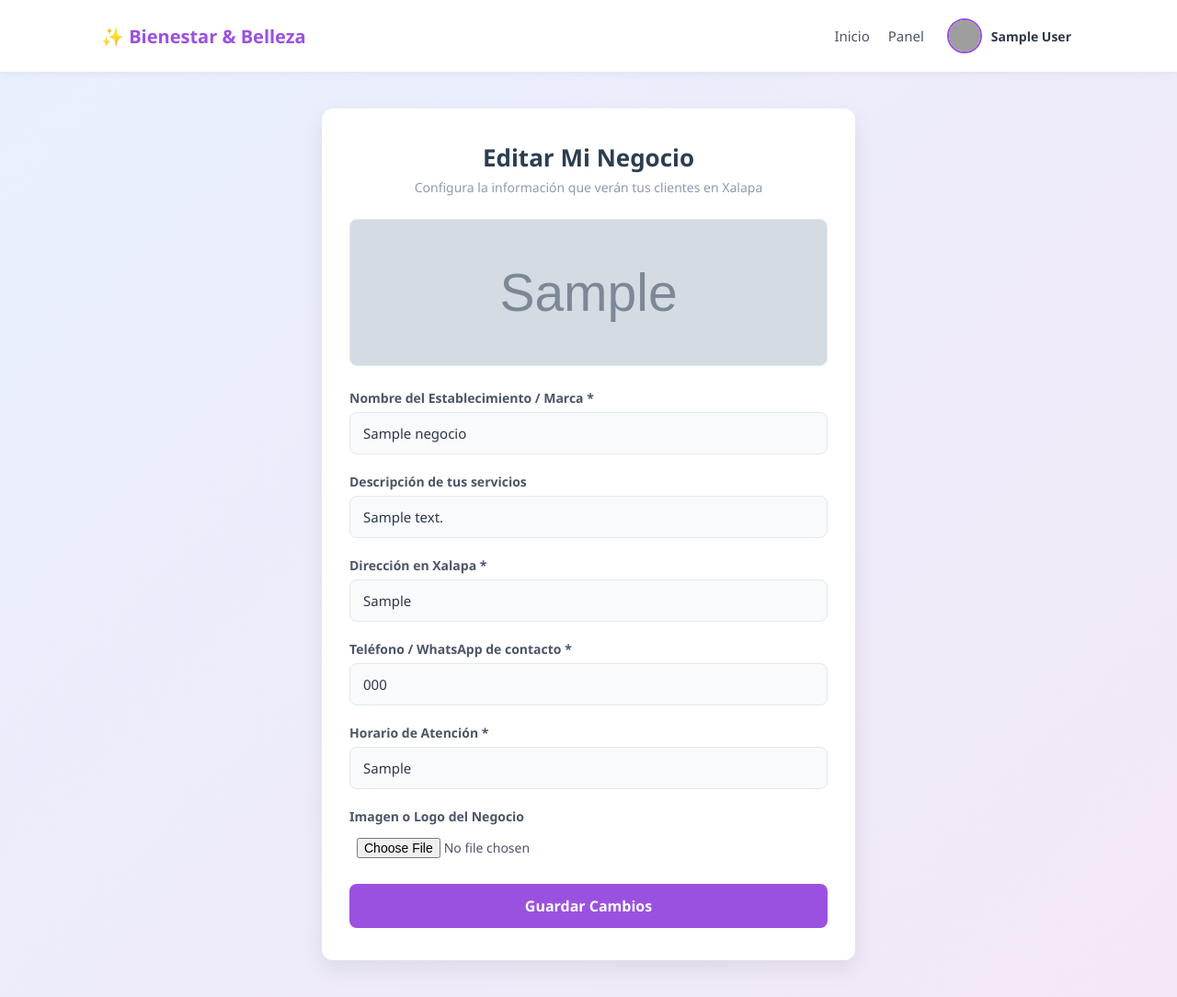
After one commit to flavio117234-cyber/bienestar_belleza, a PHP site: page /profesional/mi_negocio.php in a window 1280 px wide. The commit adds this page. Shown: the whole page at 92% size. Run offline with PHP 8.4, Linux system fonts and the light colour scheme; the visitor is signed in with stand-in values (Sample User, id 1); tables that the repository leaves empty hold one stand-in row (values such as "Sample post"); grey boxes marked "Sample" are stand-in pictures; grey boxes are pictures that could not be loaded.

Commit message:
Implementando modulo de gestion de negocio y panel del profesional

```diff
--- a/database/esquema.sql
+++ b/database/esquema.sql
@@ -15,6 +15,7 @@ CREATE TABLE negocios (
     descripcion TEXT,
     direccion VARCHAR(255) NOT NULL,
     telefono VARCHAR(20),
+    horario VARCHAR(255) DEFAULT 'Lunes a Sábado de 9:00 AM a 7:00 PM',
     foto_portada VARCHAR(255) DEFAULT 'default_negocio.png',
     FOREIGN KEY (usuario_id) REFERENCES usuarios(id) ON DELETE CASCADE
 );
--- a/index.php
+++ b/index.php
@@ -68,7 +68,7 @@ if (!file_exists($ruta_foto) || empty($foto_perfil)) {
             <h1>Encuentra y reserva los mejores servicios de atención personal en Xalapa</h1>
             <p>Barberías, estéticas, spas, manicure y más en un solo lugar.</p>
 
-            <form action="index.php" method="GET" class="search-box">
+            <form action="index.php" method="GET" class="search-box" autocomplete="off">
                 <input type="text" name="q" placeholder="¿Qué servicio buscas? (ej. Corte, Uñas, Masaje)">
                 <button type="submit" class="btn btn-search">Buscar</button>
             </form>
--- /dev/null
+++ b/profesional/mi_negocio.php
@@ -0,0 +1,182 @@
+<?php
+session_start();
+require_once '../conexion/bd.php';
+
+if (!isset($_SESSION['usuario_id']) || $_SESSION['usuario_tipo'] !== 'profesional') {
+    header("Location: ../login.php");
+    exit();
+}
+
+$usuario_id = $_SESSION['usuario_id'];
+$mensaje_error = '';
+$mensaje_exito = '';
+
+$stmt = $conexion->prepare("SELECT id, nombre_negocio, descripcion, direccion, telefono, horario, foto_portada FROM negocios WHERE usuario_id = ?");
+$stmt->bind_param("i", $usuario_id);
+$stmt->execute();
+$res = $stmt->get_result();
+$negocio = $res->fetch_assoc();
+
+$tiene_negocio = ($res->num_rows > 0);
+
+if ($_SERVER['REQUEST_METHOD'] === 'POST') {
+    $nombre_negocio = trim($_POST['nombre_negocio']);
+    $descripcion = trim($_POST['descripcion']);
+    $direccion = trim($_POST['direccion']);
+    $telefono = trim($_POST['telefono']);
+    $horario = trim($_POST['horario']);
+    $foto_portada = $tiene_negocio ? $negocio['foto_portada'] : 'default_negocio.png';
+
+    if (empty($nombre_negocio) || empty($direccion) || empty($telefono) || empty($horario)) {
+        $mensaje_error = "El nombre, dirección, teléfono y horario de atención son obligatorios.";
+    } else {
+        if (isset($_FILES['foto_portada']) && $_FILES['foto_portada']['error'] === UPLOAD_ERR_OK) {
+            $foto_tmp = $_FILES['foto_portada']['tmp_name'];
+            $nombre_original = $_FILES['foto_portada']['name'];
+            $extension = strtolower(pathinfo($nombre_original, PATHINFO_EXTENSION));
+            $ext_permitidas = ['jpg', 'jpeg', 'png', 'webp', 'gif'];
+
+            if (in_array($extension, $ext_permitidas)) {
+                $nueva_foto = uniqid('negocio_') . '.' . $extension;
+                $ruta_destino = '../uploads/negocios/' . $nueva_foto;
+
+                if (!is_dir('../uploads/negocios')) {
+                    mkdir('../uploads/negocios', 0777, true);
+                }
+
+                if (move_uploaded_file($foto_tmp, $ruta_destino)) {
+                    if ($foto_portada !== 'default_negocio.png' && file_exists('../uploads/negocios/' . $foto_portada)) {
+                        unlink('../uploads/negocios/' . $foto_portada);
+                    }
+                    $foto_portada = $nueva_foto;
+                }
+            } else {
+                $mensaje_error = "Formato de imagen no válido. Utiliza JPG, PNG, WEBP o GIF.";
+            }
+        }
+
+        if (empty($mensaje_error)) {
+            if ($tiene_negocio) {
+                $stmt_upd = $conexion->prepare("UPDATE negocios SET nombre_negocio = ?, descripcion = ?, direccion = ?, telefono = ?, horario = ?, foto_portada = ? WHERE usuario_id = ?");
+                $stmt_upd->bind_param("ssssssi", $nombre_negocio, $descripcion, $direccion, $telefono, $horario, $foto_portada, $usuario_id);
+
+                if ($stmt_upd->execute()) {
+                    $mensaje_exito = "¡Datos del negocio actualizados correctamente!";
+                } else {
+                    $mensaje_error = "Error al actualizar la información del negocio.";
+                }
+            } else {
+                $stmt_ins = $conexion->prepare("INSERT INTO negocios (usuario_id, nombre_negocio, descripcion, direccion, telefono, horario, foto_portada) VALUES (?, ?, ?, ?, ?, ?, ?)");
+                $stmt_ins->bind_param("issssss", $usuario_id, $nombre_negocio, $descripcion, $direccion, $telefono, $horario, $foto_portada);
+
+                if ($stmt_ins->execute()) {
+                    $mensaje_exito = "¡Negocio registrado con éxito!";
+                    $tiene_negocio = true;
+                } else {
+                    $mensaje_error = "Error al registrar el negocio.";
+                }
+            }
+
+            $stmt->execute();
+            $negocio = $stmt->get_result()->fetch_assoc();
+        }
+    }
+}
+
+$ruta_foto_user = "../uploads/perfiles/" . $_SESSION['usuario_foto'];
+if (!file_exists($ruta_foto_user) || empty($_SESSION['usuario_foto'])) {
+    $ruta_foto_user = "https://ui-avatars.com/api/?name=" . urlencode($_SESSION['usuario_nombre']) . "&background=9b51e0&color=ffffff";
+}
+?>
+<!DOCTYPE html>
+<html lang="es">
+<head>
+    <meta charset="UTF-8">
+    <meta name="viewport" content="width=device-width, initial-scale=1.0">
+    <title>Mi Negocio - Panel Profesional</title>
+    <link rel="stylesheet" href="../css/estilos.css">
+</head>
+<body>
+
+    <header class="navbar">
+        <div class="navbar-container">
+            <a href="../index.php" class="brand-logo">✨ Bienestar & Belleza</a>
+            <nav class="nav-menu">
+                <a href="../index.php" class="nav-link">Inicio</a>
+                <a href="panel.php" class="nav-link">Panel</a>
+                <div class="user-menu">
+                    <img src="<?php echo htmlspecialchars($ruta_foto_user); ?>" alt="Foto de perfil" class="avatar-img">
+                    <span class="user-name"><?php echo htmlspecialchars($_SESSION['usuario_nombre']); ?></span>
+                    <div class="dropdown-content">
+                        <a href="../perfil.php">Ver / Editar Perfil</a>
+                        <a href="panel.php">Mi Panel de Negocio</a>
+                        <a href="../cerrar_sesion.php" class="logout-link">Cerrar Sesión</a>
+                    </div>
+                </div>
+            </nav>
+        </div>
+    </header>
+
+    <main class="auth-body" style="min-height: calc(100vh - 80px); padding: 40px 20px;">
+        <div class="auth-container" style="max-width: 580px;">
+            <div class="auth-card">
+                <div class="auth-header">
+                    <h2><?php echo $tiene_negocio ? 'Editar Mi Negocio' : 'Registrar Mi Negocio'; ?></h2>
+                    <p>Configura la información que verán tus clientes en Xalapa</p>
+                </div>
+
+                <?php if (!empty($mensaje_error)): ?>
+                    <div class="alert alert-error"><?php echo htmlspecialchars($mensaje_error); ?></div>
+                <?php endif; ?>
+
+                <?php if (!empty($mensaje_exito)): ?>
+                    <div class="alert alert-success"><?php echo htmlspecialchars($mensaje_exito); ?></div>
+                <?php endif; ?>
+
+                <form action="mi_negocio.php" method="POST" enctype="multipart/form-data" class="auth-form">
+
+                    <?php if ($tiene_negocio && !empty($negocio['foto_portada'])): ?>
+                        <div style="text-align: center; margin-bottom: 20px;">
+                            <img src="../uploads/negocios/<?php echo htmlspecialchars($negocio['foto_portada']); ?>" alt="Portada Negocio" style="width: 100%; height: 160px; object-fit: cover; border-radius: 8px; border: 1px solid #e2e8f0;">
+                        </div>
+                    <?php endif; ?>
+
+                    <div class="form-group">
+                        <label for="nombre_negocio">Nombre del Establecimiento / Marca *</label>
+                        <input type="text" id="nombre_negocio" name="nombre_negocio" placeholder="Ej. Barbería Xalapa Centro" required value="<?php echo $tiene_negocio ? htmlspecialchars($negocio['nombre_negocio']) : ''; ?>">
+                    </div>
+
+                    <div class="form-group">
+                        <label for="descripcion">Descripción de tus servicios</label>
+                        <input type="text" id="descripcion" name="descripcion" placeholder="Ej. Especialistas en cortes modernos, barba y cuidado facial." value="<?php echo $tiene_negocio ? htmlspecialchars($negocio['descripcion']) : ''; ?>">
+                    </div>
+
+                    <div class="form-group">
+                        <label for="direccion">Dirección en Xalapa *</label>
+                        <input type="text" id="direccion" name="direccion" placeholder="Ej. Av. Araucarias #123, Col. Indeco Animas" required value="<?php echo $tiene_negocio ? htmlspecialchars($negocio['direccion']) : ''; ?>">
+                    </div>
+
+                    <div class="form-group">
+                        <label for="telefono">Teléfono / WhatsApp de contacto *</label>
+                        <input type="text" id="telefono" name="telefono" placeholder="Ej. 2281234567" required value="<?php echo $tiene_negocio ? htmlspecialchars($negocio['telefono']) : ''; ?>">
+                    </div>
+
+                    <div class="form-group">
+                        <label for="horario">Horario de Atención *</label>
+                        <input type="text" id="horario" name="horario" placeholder="Ej. Lun - Vie: 9:00 AM - 7:00 PM | Sáb: 10:00 AM - 3:00 PM" required value="<?php echo $tiene_negocio && isset($negocio['horario']) ? htmlspecialchars($negocio['horario']) : ''; ?>">
+                    </div>
+
+                    <div class="form-group">
+                        <label for="foto_portada">Imagen o Logo del Negocio</label>
+                        <input type="file" id="foto_portada" name="foto_portada" accept="image/*">
+                    </div>
+
+                    <button type="submit" class="btn btn-primary"><?php echo $tiene_negocio ? 'Guardar Cambios' : 'Crear Negocio'; ?></button>
+                </form>
+
+            </div>
+        </div>
+    </main>
+
+</body>
+</html>
```
Also changed, not shown: profesional/panel.php (added, +138 -0 lines).
